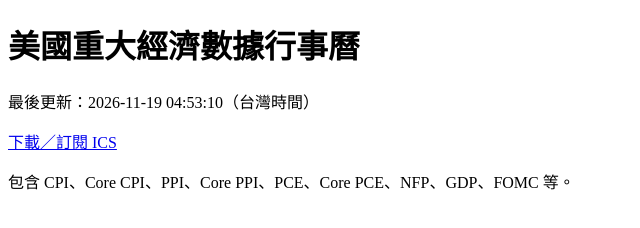
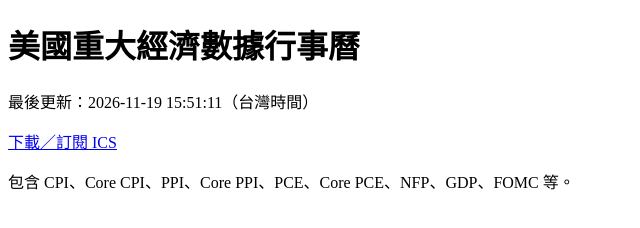
Before and after one commit to ZeusCheng/us-economic-calendar, a plain HTML site: page docs/index.html in a window 1280 px wide. Shown: the full height of the page, 0-640 px from the left. Drawn offline with Linux system fonts and the light colour scheme.

Commit message:
Update US economic calendar

```diff
--- a/docs/index.html
+++ b/docs/index.html
@@ -3,7 +3,7 @@
 <head><meta charset="utf-8"><title>美國重大經濟數據行事曆</title></head>
 <body>
 <h1>美國重大經濟數據行事曆</h1>
-<p>最後更新：2026-11-19 04:53:10（台灣時間）</p>
+<p>最後更新：2026-11-19 15:51:11（台灣時間）</p>
 <p><a href="us-economic-calendar.ics">下載／訂閱 ICS</a></p>
 <p>包含 CPI、Core CPI、PPI、Core PPI、PCE、Core PCE、NFP、GDP、FOMC 等。</p>
 </body>
```
Also changed, not shown: 1 other file.
